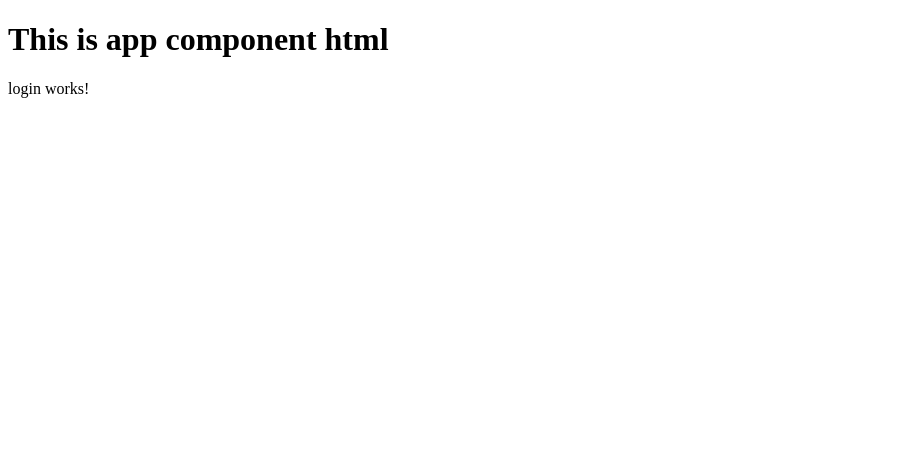
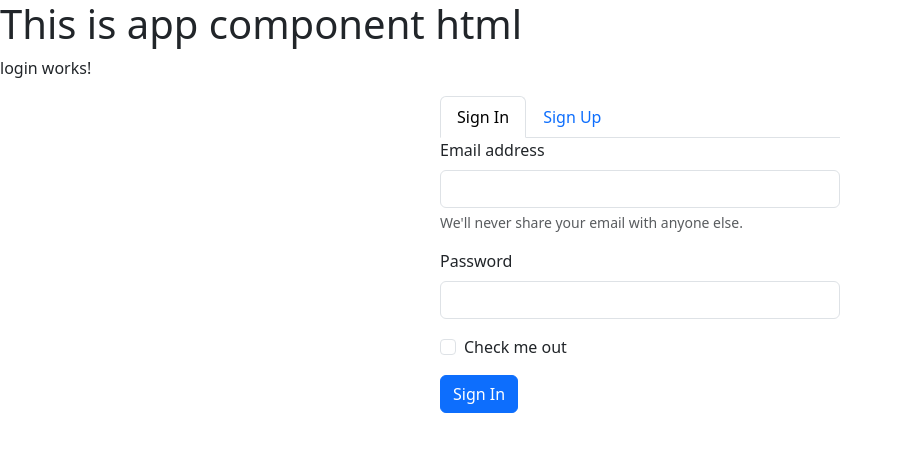
Before and after one commit to abhaykorat/MYPHOTOAPP, an Angular app: page /login in a window 1280 px wide. Shown: the top 452 px of the page, without its empty margins (0-903 px from the left). Built offline with nearby package versions, Linux system fonts and the light colour scheme.

Commit message:
no message

```diff
--- a/src/app/login/login.component.html
+++ b/src/app/login/login.component.html
@@ -1 +1,59 @@
 <p>login works!</p>
+<div style="width: 400px; margin: auto;" *ngIf="signInFormVisible; else signUpForm">
+
+  <ul class="nav nav-tabs">
+    <li class="nav-item">
+      <a class="nav-link active" aria-current="page" (click)="makeSignInFormVisible()">Sign In</a>
+    </li>
+    <li class="nav-item">
+      <a class="nav-link" (click)="makeSignUpFormVisible()">Sign Up</a>
+    </li>
+  </ul>
+
+  <form>
+    <div class="mb-3">
+      <label for="exampleInputEmail1" class="form-label">Email address</label>
+      <input type="email" class="form-control" id="exampleInputEmail1" aria-describedby="emailHelp">
+      <div id="emailHelp" class="form-text">We'll never share your email with anyone else.</div>
+    </div>
+    <div class="mb-3">
+      <label for="exampleInputPassword1" class="form-label">Password</label>
+      <input type="password" class="form-control" id="exampleInputPassword1">
+    </div>
+    <div class="mb-3 form-check">
+      <input type="checkbox" class="form-check-input" id="exampleCheck1">
+      <label class="form-check-label" for="exampleCheck1">Check me out</label>
+    </div>
+    <button type="submit" class="btn btn-primary">Sign In</button>
+  </form>
+</div>
+
+<ng-template #signUpForm>
+  <div style="width: 400px; margin: auto;">
+    <ul class="nav nav-tabs">
+      <li class="nav-item">
+        <a class="nav-link" (click)="makeSignInFormVisible()">Sign In</a>
+      </li>
+      <li class="nav-item">
+        <a class="nav-link active" aria-current="page" (click)="makeSignUpFormVisible()">Sign Up</a>
+      </li>
+    </ul>
+
+    <form>
+      <div class="mb-3">
+        <label for="exampleInputEmail1" class="form-label">Email address</label>
+        <input type="email" class="form-control" id="exampleInputEmail1" aria-describedby="emailHelp">
+        <div id="emailHelp" class="form-text">We'll never share your email with anyone else.</div>
+      </div>
+      <div class="mb-3">
+        <label for="exampleInputPassword1" class="form-label">Password</label>
+        <input type="password" class="form-control" id="exampleInputPassword1">
+      </div>
+      <div class="mb-3 form-check">
+        <input type="checkbox" class="form-check-input" id="exampleCheck1">
+        <label class="form-check-label" for="exampleCheck1">Check me out</label>
+      </div>
+      <button type="submit" class="btn btn-primary">Sign Up</button>
+    </form>
+  </div>
+</ng-template>
--- a/src/app/login/login.component.ts
+++ b/src/app/login/login.component.ts
@@ -1,10 +1,28 @@
-import { Component } from '@angular/core';
+import { Component, OnInit } from '@angular/core';
 
 @Component({
   selector: 'app-login',
   templateUrl: './login.component.html',
   styleUrls: ['./login.component.css']
 })
-export class LoginComponent {
+export class LoginComponent implements OnInit {
+
+  signInFormVisible = true;
+
+
+  constructor() {}
+
+  ngOnInit(): void {
+  }
+
+  makeSignInFormVisible(){
+    this.signInFormVisible = true;
+  }
+
+  makeSignUpFormVisible(){
+    this.signInFormVisible = false;
+  }
+
+
 
 }
--- a/src/index.html
+++ b/src/index.html
@@ -6,8 +6,12 @@
   <base href="/">
   <meta name="viewport" content="width=device-width, initial-scale=1">
   <link rel="icon" type="image/x-icon" href="favicon.ico">
+  <link href="https://cdn.jsdelivr.net/npm/bootstrap@5.3.0-alpha3/dist/css/bootstrap.min.css" rel="stylesheet" integrity="sha384-KK94CHFLLe+nY2dmCWGMq91rCGa5gtU4mk92HdvYe+M/SXH301p5ILy+dN9+nJOZ" crossorigin="anonymous">
+
 </head>
 <body>
   <app-root></app-root>
+  <script src="https://cdn.jsdelivr.net/npm/bootstrap@5.3.0-alpha3/dist/js/bootstrap.bundle.min.js" integrity="sha384-ENjdO4Dr2bkBIFxQpeoTz1HIcje39Wm4jDKdf19U8gI4ddQ3GYNS7NTKfAdVQSZe" crossorigin="anonymous"></script>
+
 </body>
 </html>
```
